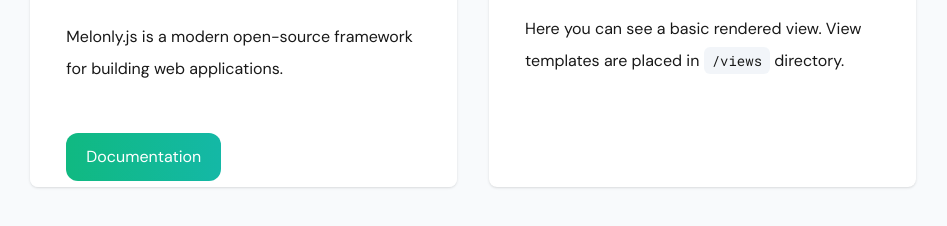
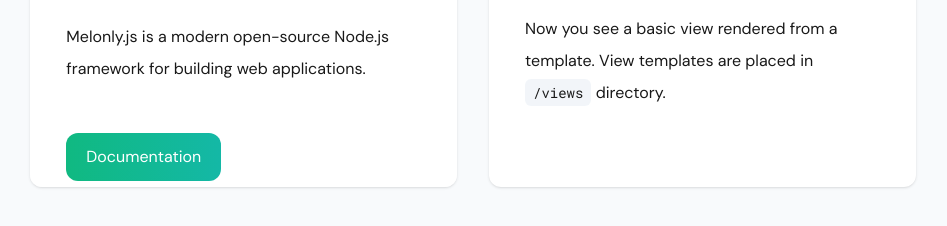
Before and after one commit to Doc077/melonly, a website: page views/home.melon.html in a window 1280 px wide. Shown: the part 346-572 px from the top of the page, without its empty margins (167-1114 px from the left). Drawn offline with Linux system fonts and the light colour scheme.

Commit message:
Update home page

```diff
--- a/src/app/app.controller.ts
+++ b/src/app/app.controller.ts
@@ -8,6 +8,7 @@ export class AppController {
   public index(): RenderResponse {
     return this.response.render('home', {
       message: 'Hello World',
+      bool: false,
     })
   }
 }
--- a/views/home.melon.html
+++ b/views/home.melon.html
@@ -14,21 +14,21 @@
   </head>
 
   <body class="bg-slate-50 h-screen flex justify-center items-center leading-8 gap-8 selection:bg-emerald-300 selection:text-gray-900 dark:bg-slate-900 dark:text-slate-50">
-    <section class="w-1/3 h-1/3 p-9 bg-white rounded-lg shadow overflow-auto dark:bg-slate-800">
+    <section class="w-1/3 h-1/3 p-9 bg-white rounded-xl shadow overflow-auto dark:bg-slate-800">
       <h1 class="text-2xl font-bold flex items-center">
         <img class="w-10 mr-3" src="/logo.png" alt="Logo"> Melonly
         <span class="text-xs opacity-80 font-normal ml-3">{{ MELONLY_VERSION }}</span>
       </h1>
 
-      <p class="opacity-90 mt-6">Melonly.js is a modern open-source framework for building web applications.</p>
+      <p class="opacity-90 mt-6">Melonly.js is a modern open-source Node.js framework for building web applications.</p>
 
       <a class="bg-gradient-to-r from-emerald-500 to-teal-500 inline-block px-5 py-2 mt-12 rounded-xl text-white hover:opacity-90 select-none" href="https://melonly.pl" target="_blank">Documentation</a>
     </section>
 
-    <section class="w-1/3 h-1/3 p-9 bg-white rounded-lg shadow overflow-auto dark:bg-slate-800">
+    <section class="w-1/3 h-1/3 p-9 bg-white rounded-xl shadow overflow-auto dark:bg-slate-800">
       <h1 class="text-2xl font-bold">{{ message }}!</h1>
 
-      <p class="opacity-90 mt-6">Here you can see a basic rendered view. View templates are placed in <code class="px-2 py-1 text-sm bg-slate-100 dark:bg-slate-900 rounded-md">/views</code> directory.</p>
+      <p class="opacity-90 mt-6">Now you see a basic view rendered from a template. View templates are placed in <code class="px-2 py-1 text-sm bg-slate-100 dark:bg-slate-900 rounded-md">/views</code> directory.</p>
     </section>
   </body>
 </html>
```
